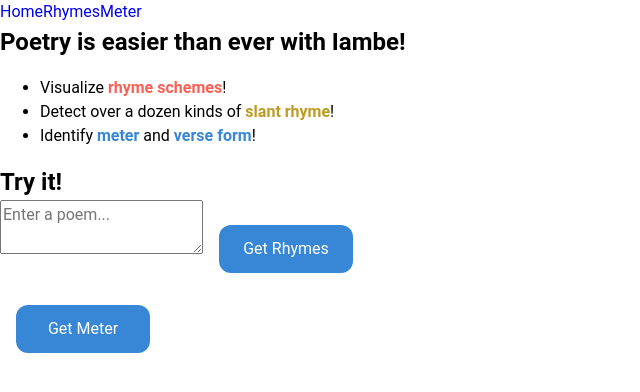
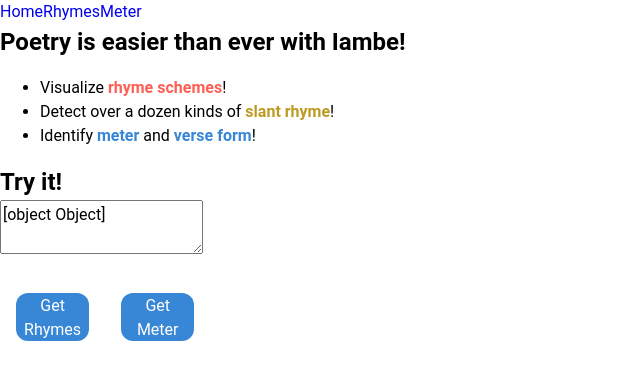
Before and after one commit to SamuelPerrin/tuffet, a React (Create React App) app in the folder iambe/: page / in a window 1280 px wide. Shown: the top 392 px of the page, without its empty margins (0-640 px from the left). Built offline with nearby package versions, Linux system fonts and the light colour scheme; the HTML template or start-up script is replaced by a standard one.

Commit message:
add TextArea component which still isn't the right size

```diff
--- a/iambe/src/components/Home.js
+++ b/iambe/src/components/Home.js
@@ -1,6 +1,7 @@
 import React, {useState} from 'react';
 import Section from './styled/Section';
 import {YellowSpan, RedSpan, BlueSpan} from './styled/Spans';
+import TextArea from './styled/TextArea';
 import Button from './styled/Button';
 
 const initialValue = ""
@@ -33,9 +34,11 @@ const Home = () => {
       <Section>
         <h3>Try it!</h3>
         <form>
-          <textarea value={poem} onChange={handleChange} placeholder="Enter a poem..." />
-          <Button onClick={submitRhymes}>Get Rhymes</Button>
-          <Button onClick={submitMeter}>Get Meter</Button>
+          <TextArea value={poem} onChange={handleChange} placeholder="Enter a poem..." />
+          <div>
+            <Button onClick={submitRhymes}>Get Rhymes</Button>
+            <Button onClick={submitMeter}>Get Meter</Button>
+          </div>
         </form>
       </Section>
     </div>
--- a/iambe/src/components/styled/Spans.js
+++ b/iambe/src/components/styled/Spans.js
@@ -1,4 +1,3 @@
-import React from 'react';
 import styled from 'styled-components';
 import {RED, BLUE, YELLOW} from '../../constants/colors'
 
--- /dev/null
+++ b/iambe/src/components/styled/TextArea.js
@@ -0,0 +1,26 @@
+import React from 'react';
+import styled from 'styled-components';
+
+const TextAreaWrapper = styled.textarea`
+  width: '${props => props.theme.textAreaWidth}';
+  margin-bottom: ${props => props.theme.space};
+  textarea {
+    border-radius: ${props => props.theme.borderRadius};
+    background-color: ${props => props.theme.white};
+    color: ${props => props.theme.black};
+    font-size: ${props => props.theme.inputFontSize};
+    width: '100%';
+    height: ${props => props.theme.textAreaHeight};
+    padding: ${props => props.theme.textAreaPadding};
+    border: 12px solid ${props => props.theme.black};
+  }
+`
+
+export default function TextArea(props) {
+  const {onChange, value, name, placeholder, ...rest} = props;
+  return(
+    <TextAreaWrapper {...rest}>
+      <textarea name={name} value={value} onChange={onChange} placeholder={placeholder}/>
+    </TextAreaWrapper>
+  )
+}
--- a/iambe/src/constants/theme.js
+++ b/iambe/src/constants/theme.js
@@ -17,12 +17,18 @@ export const Theme = {
 
   // font size
   fontSize: '1rem',
+  inputFontSize: '1rem',
 
   // button
   buttonWidth:'30%',
   buttonHeight:'3rem',
   borderRadius:'0.75rem',
 
+  // textarea
+  textAreaWidth: '40rem',
+  textAreaHeight: '20rem',
+  textAreaPadding: '1rem',
+
   // spaces
   space:'1rem',
 }
```
